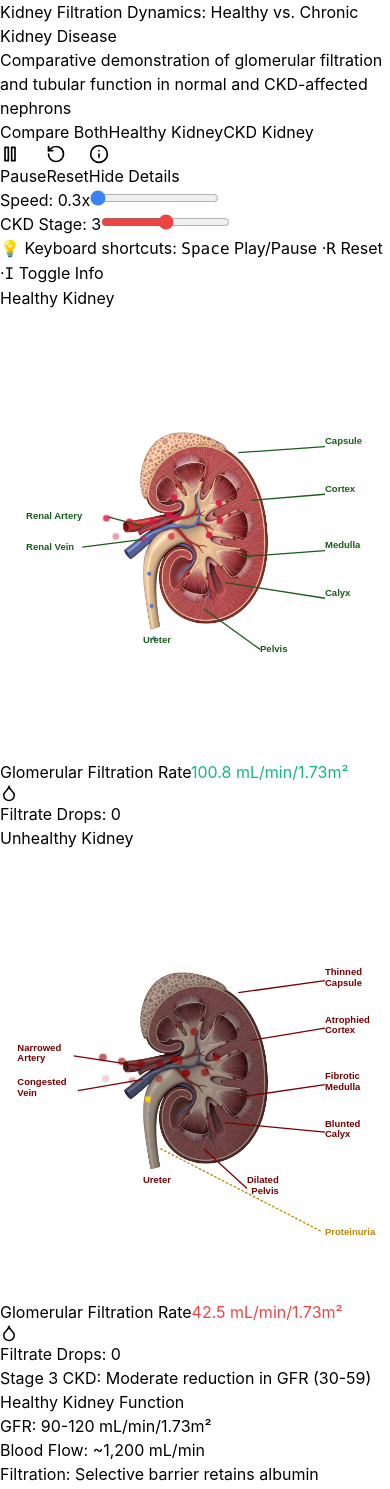
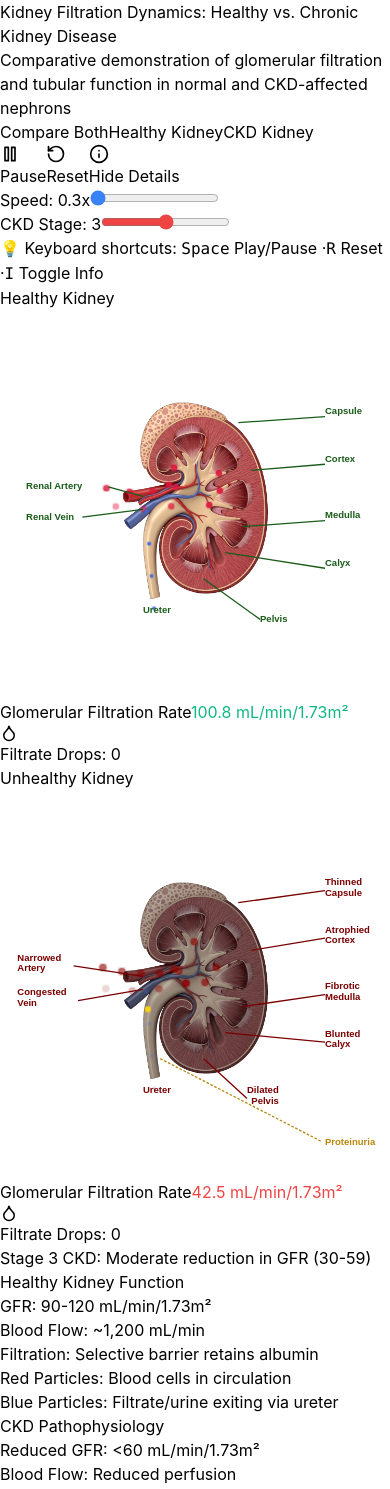
Before and after one commit to lshpaner/kidney-filtration-viz, a React (Vite) app: page / in a window 390 px wide. Shown: the top 1489 px of the page. Built offline with nearby package versions, Linux system fonts and the light colour scheme.

Commit message:
fix mobile card design resize

```diff
--- a/src/App.jsx
+++ b/src/App.jsx
@@ -523,7 +523,7 @@ const KidneyFiltrationDemo = () => {
           <div className="grid md:grid-cols-2 gap-6 mb-8 animate-fadeIn">
             <div className="bg-gradient-to-br from-green-50 to-emerald-50 rounded-xl p-6 shadow-lg border-2 border-green-300 transform transition-all duration-300 hover:scale-[1.02] hover:shadow-2xl">
               <h3 className="text-xl font-bold text-green-900 mb-4 text-center">Healthy Kidney</h3>
-              <svg width="100%" height="450" viewBox="-50 0 450 450">
+              <svg width="100%" viewBox="-50 0 450 450" preserveAspectRatio="xMidYMid meet" style={{ maxHeight: '450px' }}>
                 <HealthyKidney />
               </svg>
 
@@ -539,7 +539,7 @@ const KidneyFiltrationDemo = () => {
 
             <div className="bg-gradient-to-br from-red-50 to-rose-50 rounded-xl p-6 shadow-lg border-2 border-red-300 transform transition-all duration-300 hover:scale-[1.02] hover:shadow-2xl">
               <h3 className="text-xl font-bold text-red-900 mb-4 text-center">Unhealthy Kidney</h3>
-              <svg width="100%" height="450" viewBox="-50 0 450 450">
+              <svg width="100%" viewBox="-50 0 450 450" preserveAspectRatio="xMidYMid meet" style={{ maxHeight: '450px' }}>
                 <CKDKidney />
               </svg>
 
@@ -579,7 +579,7 @@ const KidneyFiltrationDemo = () => {
               }`}>
                 {selectedView === 'healthy' ? 'Healthy Kidney' : 'Unhealthy Kidney'}
               </h3>
-              <svg width="100%" height="450" viewBox="-50 0 450 450">
+              <svg width="100%" viewBox="-50 0 450 450" preserveAspectRatio="xMidYMid meet" style={{ maxHeight: '450px' }}>
                 {selectedView === 'healthy' ? <HealthyKidney /> : <CKDKidney />}
               </svg>
 
```
Also changed, not shown: 1 other file (tests, documents, lock files or other folders).
